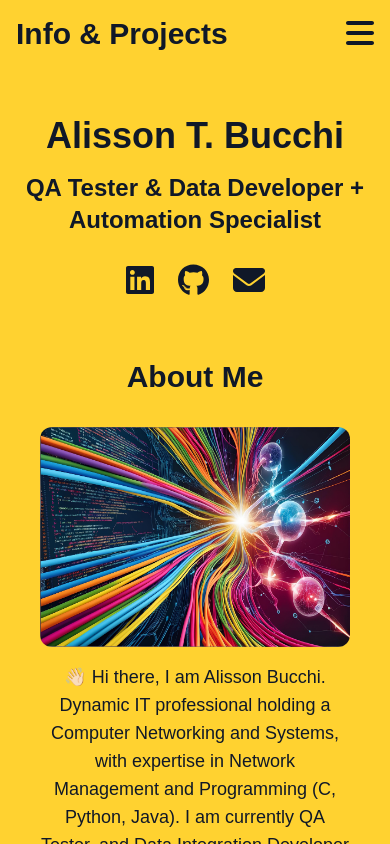
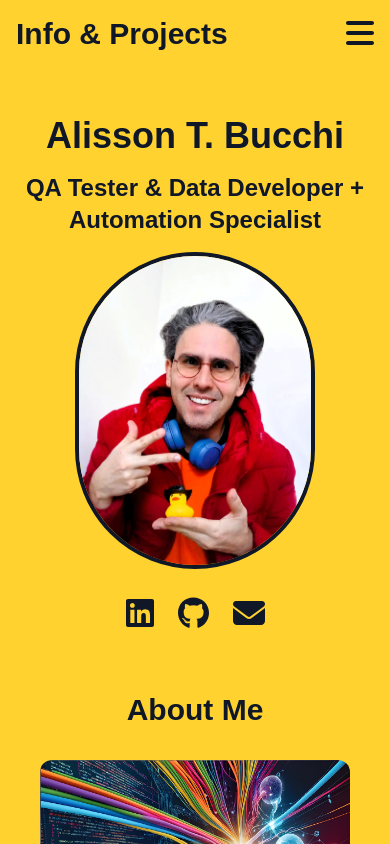
Before and after one commit to alisson-t-bucchi/portfolio-react-js, a React (Vite) app: page / in a window 390 px wide. Shown: the top 844 px of the page. Built offline with nearby package versions, Linux system fonts and the light colour scheme; a web font is replaced by a local one.

Commit message:
adding image on HeroSection

```diff
--- a/src/components/HeroSection.jsx
+++ b/src/components/HeroSection.jsx
@@ -10,6 +10,10 @@ export default function HeroSection({content: {title, role}}) {
         <div className="flex flex-col gap-4 justify-center items-center lg:items-start">
             <h2 className="text-4xl font-bold">{title}</h2>
             <h3 className="text-2xl font-bold">{role}</h3>
+            <img className="w-60 rounded-full md:hidden border-4"
+            src={WebPhoto}
+            alt="Alisson"
+            />
 
             {/* <button className=" mt-4 bg-blue-600 text-white px-6 py-2 rounded-lg">
               Contact me
```
